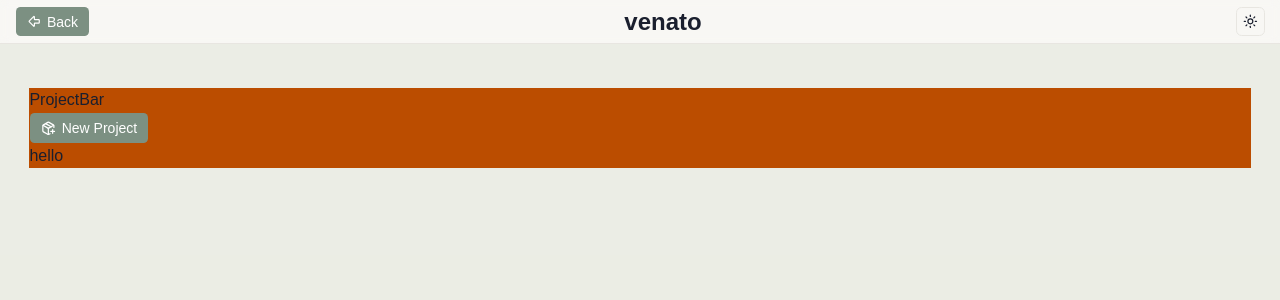
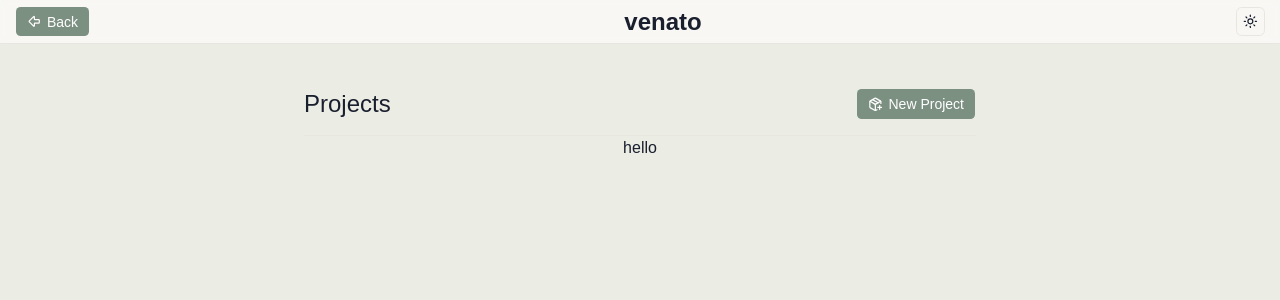
Before and after one commit to alainhaldi/venato, a Next.js app: page / in a window 1280 px wide. Shown: the top 300 px of the page. Built offline with nearby package versions, Linux system fonts and the light colour scheme.

Commit message:
Improve ProjectBar Layout

```diff
--- a/src/app/page.tsx
+++ b/src/app/page.tsx
@@ -2,7 +2,7 @@ import ProjectBar from "@/features/projects/components/project-bar";
 
 export default function Home() {
   return (
-    <div className="bg-amber-700">
+    <div className="flex flex-col items-center ">
       <ProjectBar></ProjectBar>
       <p>hello</p>
     </div>
--- a/src/features/projects/components/project-bar.tsx
+++ b/src/features/projects/components/project-bar.tsx
@@ -3,10 +3,10 @@ import IconButton from "@/components/icon-button";
 
 const ProjectBar = () => {
   return (
-    <>
-      <div>ProjectBar</div>
+    <div className="flex w-full justify-between max-w-2xl pb-4 border-b">
+      <p className="text-2xl">Projects</p>
       <IconButton icon={<LucidePackagePlus />} label="New Project"></IconButton>
-    </>
+    </div>
   );
 };
 
```
